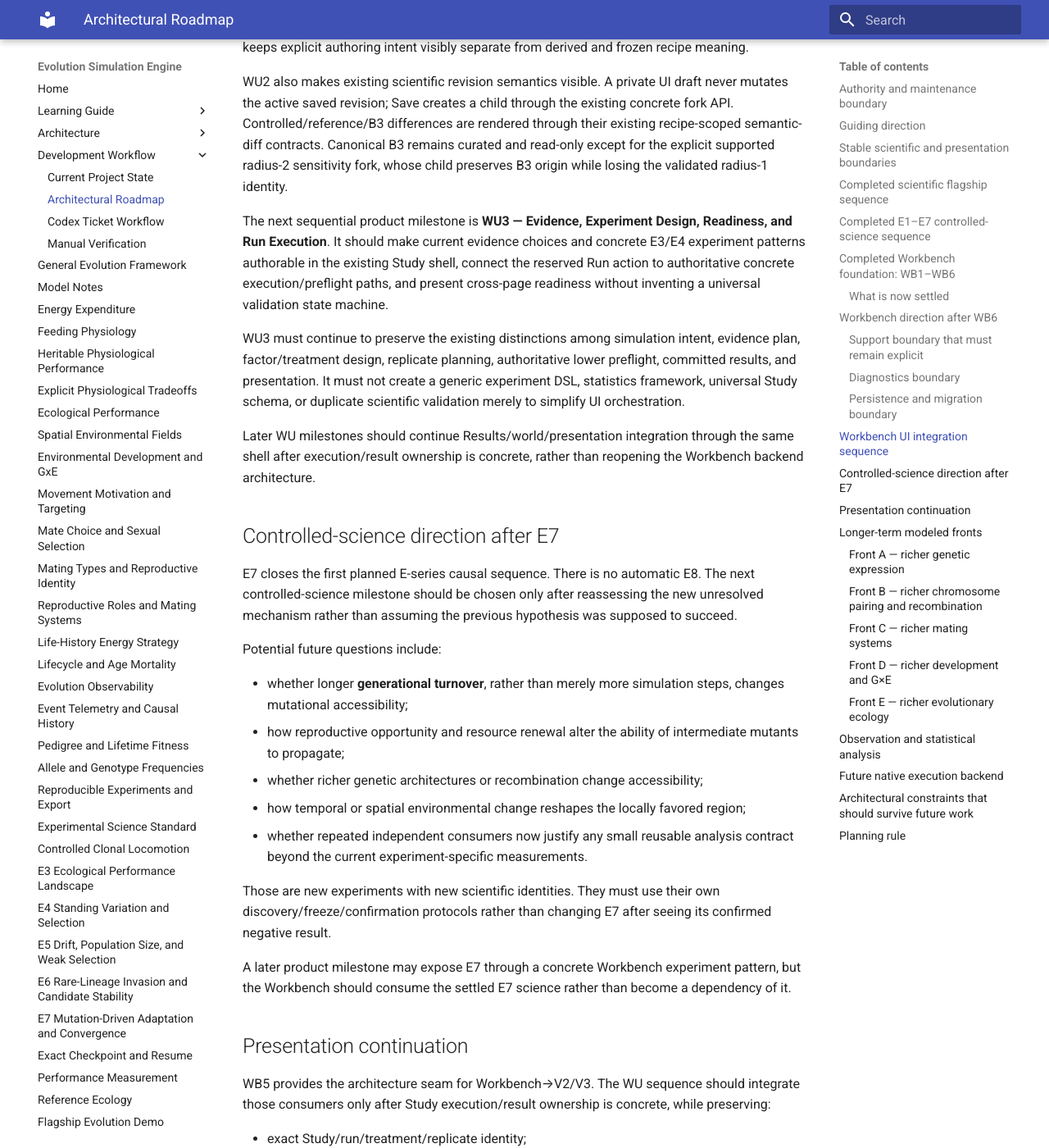
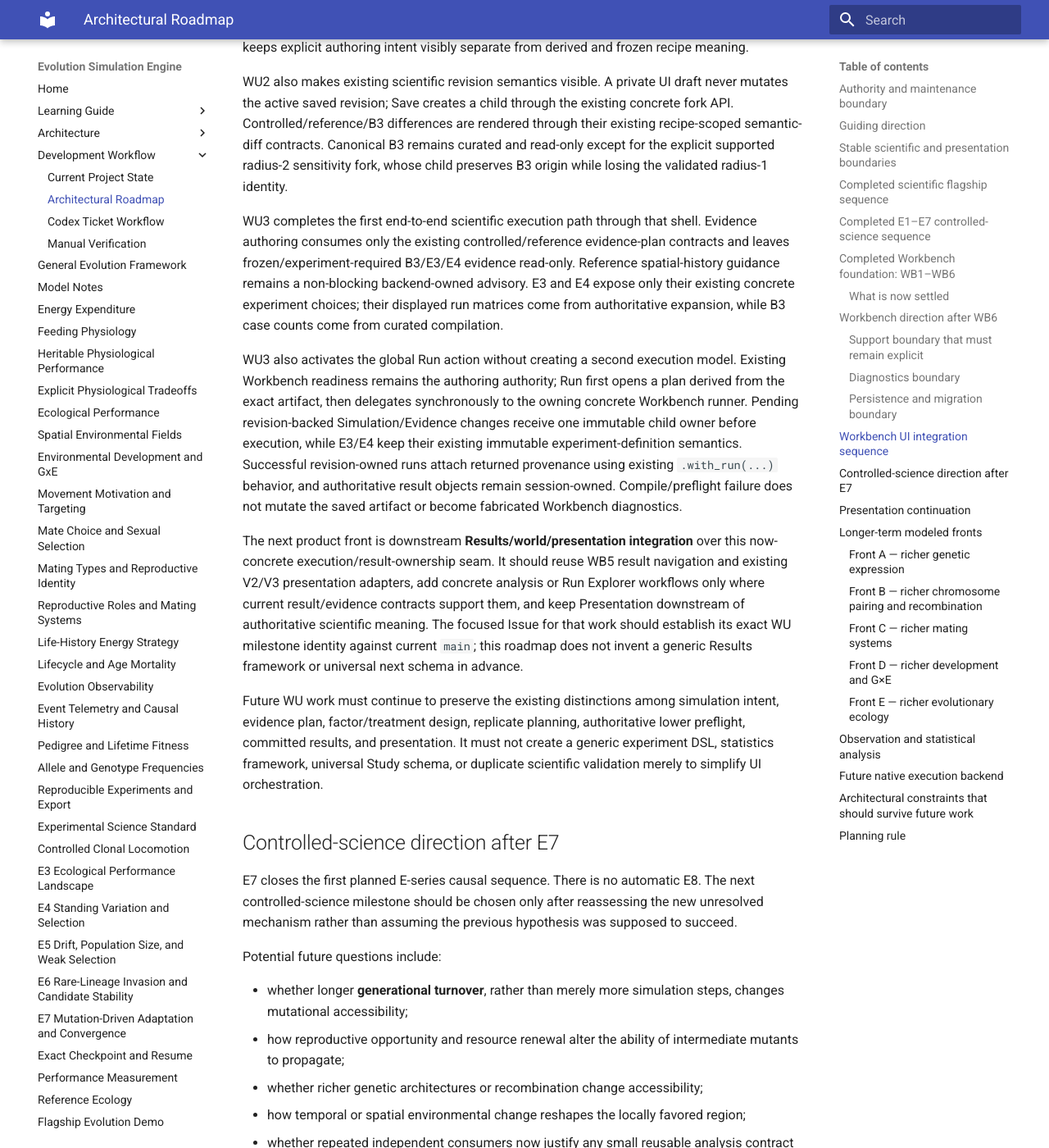
Before and after one commit to abdullahkhan57721/evolution-simulation-engine, an MkDocs documentation site: the page built from docs/development/roadmap.md, in a window 1280 px wide and 1400 px high, scrolled down 6157 px. Shown: the whole window at 82% size. Built offline with MkDocs 1.6.1 and Material for MkDocs 9.7.7, drawn with Linux system fonts in a browser that asks for light colours; some of the changed text lies outside the part shown.

Commit message:
Advance Workbench UI roadmap through WU3

```diff
--- a/docs/development/roadmap.md
+++ b/docs/development/roadmap.md
@@ -288,21 +288,38 @@ existing recipe-scoped semantic-diff contracts. Canonical B3 remains curated and
 read-only except for the explicit supported radius-2 sensitivity fork, whose child
 preserves B3 origin while losing the validated radius-1 identity.
 
-The next sequential product milestone is **WU3 — Evidence, Experiment Design,
-Readiness, and Run Execution**. It should make current evidence choices and concrete
-E3/E4 experiment patterns authorable in the existing Study shell, connect the
-reserved Run action to authoritative concrete execution/preflight paths, and present
-cross-page readiness without inventing a universal validation state machine.
+WU3 completes the first end-to-end scientific execution path through that shell.
+Evidence authoring consumes only the existing controlled/reference evidence-plan
+contracts and leaves frozen/experiment-required B3/E3/E4 evidence read-only.
+Reference spatial-history guidance remains a non-blocking backend-owned advisory.
+E3 and E4 expose only their existing concrete experiment choices; their displayed
+run matrices come from authoritative expansion, while B3 case counts come from
+curated compilation.
 
-WU3 must continue to preserve the existing distinctions among simulation intent,
-evidence plan, factor/treatment design, replicate planning, authoritative lower
-preflight, committed results, and presentation. It must not create a generic
+WU3 also activates the global Run action without creating a second execution model.
+Existing Workbench readiness remains the authoring authority; Run first opens a plan
+derived from the exact artifact, then delegates synchronously to the owning concrete
+Workbench runner. Pending revision-backed Simulation/Evidence changes receive one
+immutable child owner before execution, while E3/E4 keep their existing immutable
+experiment-definition semantics. Successful revision-owned runs attach returned
+provenance using existing `.with_run(...)` behavior, and authoritative result objects
+remain session-owned. Compile/preflight failure does not mutate the saved artifact or
+become fabricated Workbench diagnostics.
+
+The next product front is downstream **Results/world/presentation integration** over
+this now-concrete execution/result-ownership seam. It should reuse WB5 result
+navigation and existing V2/V3 presentation adapters, add concrete analysis or Run
+Explorer workflows only where current result/evidence contracts support them, and
+keep Presentation downstream of authoritative scientific meaning. The focused Issue
+for that work should establish its exact WU milestone identity against current
+`main`; this roadmap does not invent a generic Results framework or universal next
+schema in advance.
+
+Future WU work must continue to preserve the existing distinctions among simulation
+intent, evidence plan, factor/treatment design, replicate planning, authoritative
+lower preflight, committed results, and presentation. It must not create a generic
 experiment DSL, statistics framework, universal Study schema, or duplicate scientific
 validation merely to simplify UI orchestration.
-
-Later WU milestones should continue Results/world/presentation integration through
-the same shell after execution/result ownership is concrete, rather than reopening
-the Workbench backend architecture.
 
 ## Controlled-science direction after E7
 
@@ -332,9 +349,9 @@ a dependency of it.
 
 ## Presentation continuation
 
-WB5 provides the architecture seam for Workbench→V2/V3. The WU sequence should
-integrate those consumers only after Study execution/result ownership is concrete,
-while preserving:
+WB5 provides the architecture seam for Workbench→V2/V3, and WU3 now supplies
+concrete application execution/result ownership. Later WU work can integrate those
+consumers through the persistent Study shell while preserving:
 
 - exact Study/run/treatment/replicate identity;
 - B3 control/treatment semantics;
```
